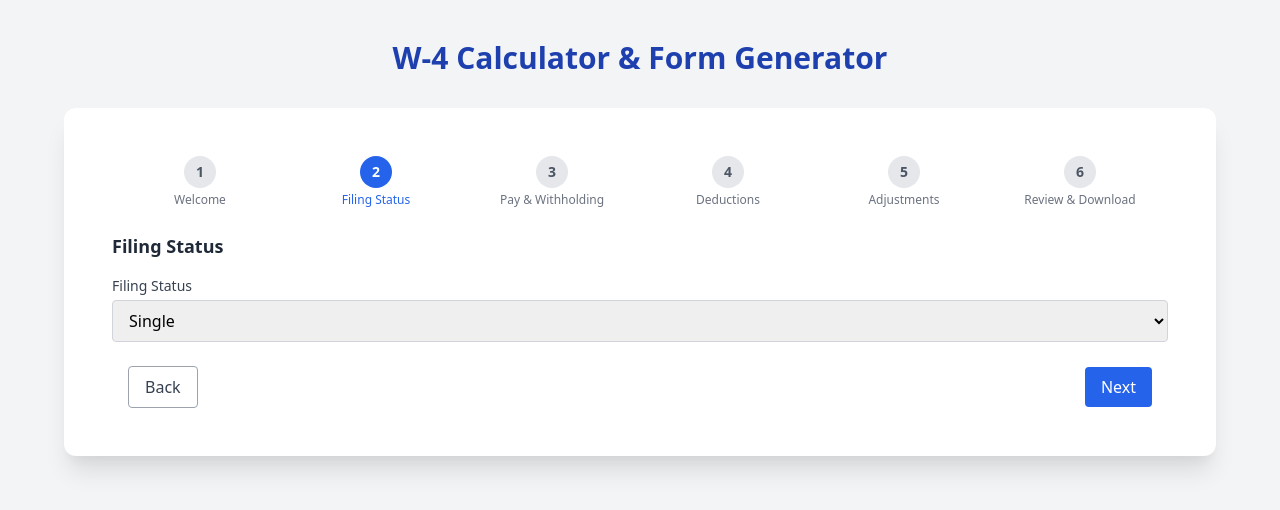
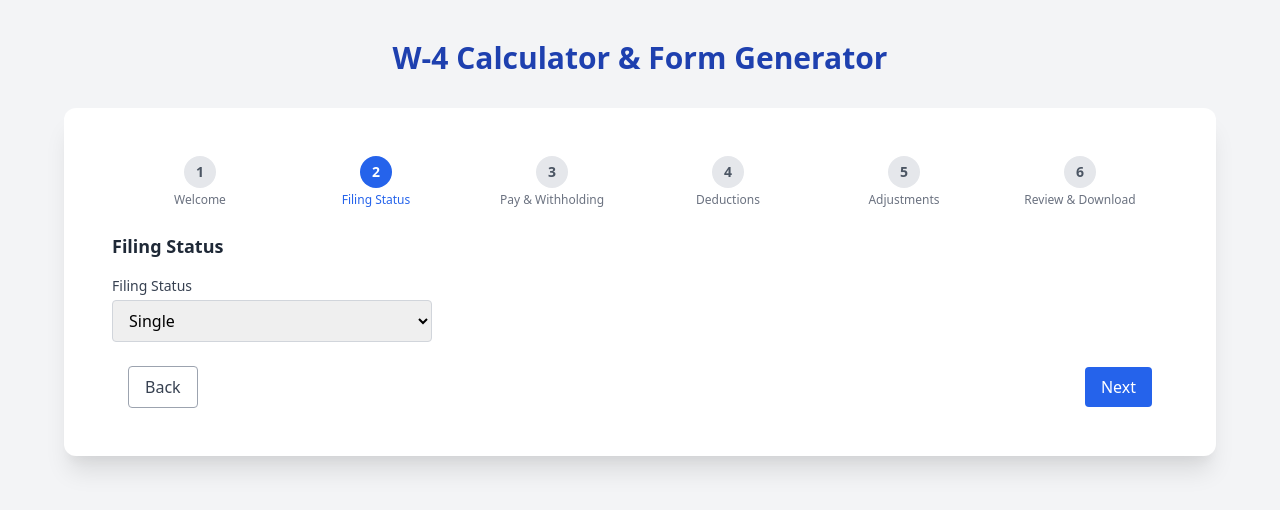
Before and after one commit to rsathyam/w4-calculator, a React (Create React App) app in the folder client/: page / in a window 1280 px wide. Both pictures are taken after a click on the button "Next". Shown: the top 510 px of the page. Built offline with nearby package versions, Linux system fonts and the light colour scheme.

Commit message:
Limit filing status select width

```diff
--- a/client/src/components/StepPersonalInfo.jsx
+++ b/client/src/components/StepPersonalInfo.jsx
@@ -17,7 +17,7 @@ export default function StepPersonalInfo({ form, setForm }) {
           id="filingStatus"
           value={form.filingStatus || 'single'}
           onChange={(e) => setForm({ ...form, filingStatus: e.target.value })}
-          className="mt-1 block w-full rounded border border-gray-300 px-3 py-2 pr-8"
+          className="mt-1 block w-full sm:max-w-xs rounded border border-gray-300 px-3 py-2 pr-8"
         >
           <option value="single">Single</option>
           <option value="married">Married Filing Jointly</option>
```
